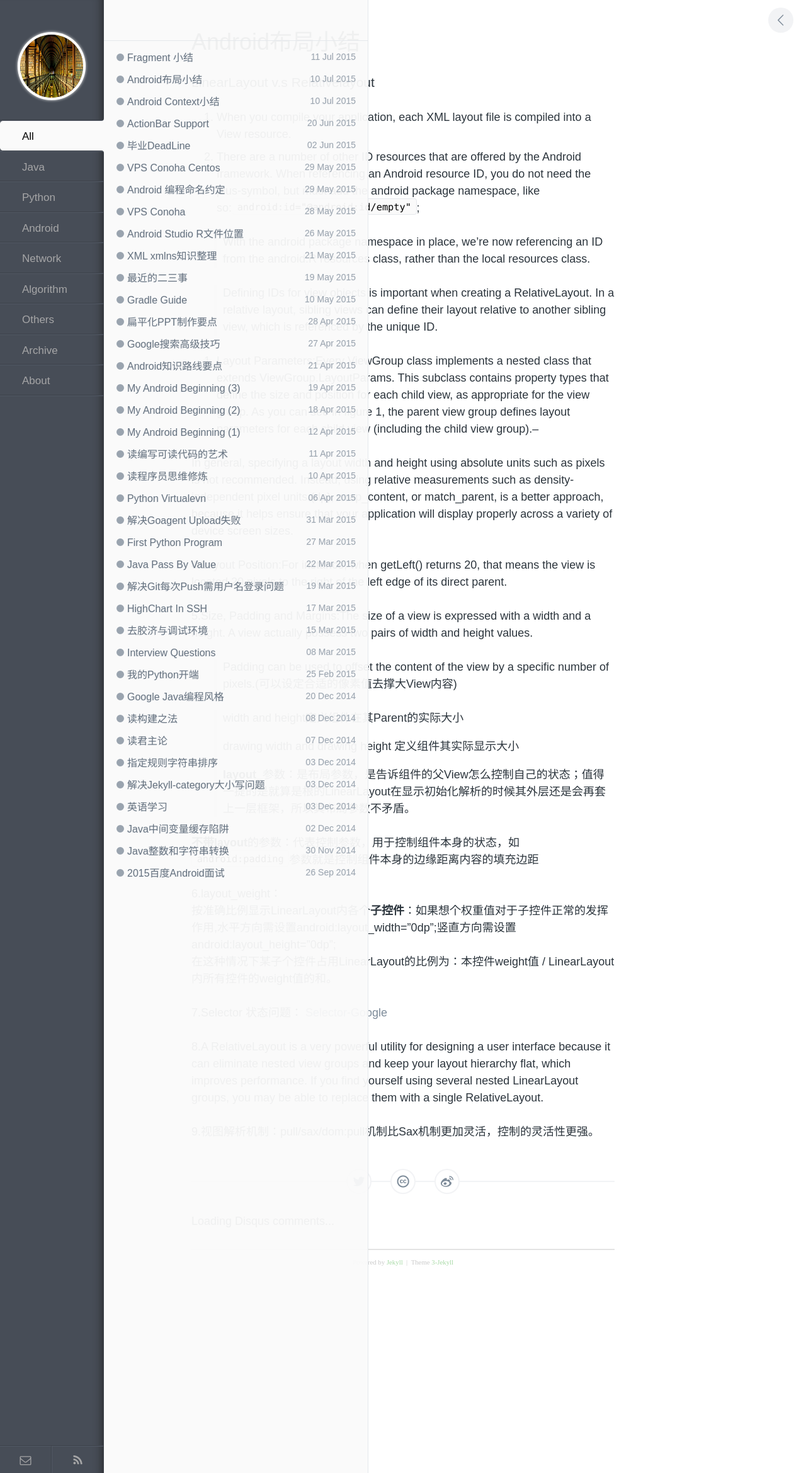
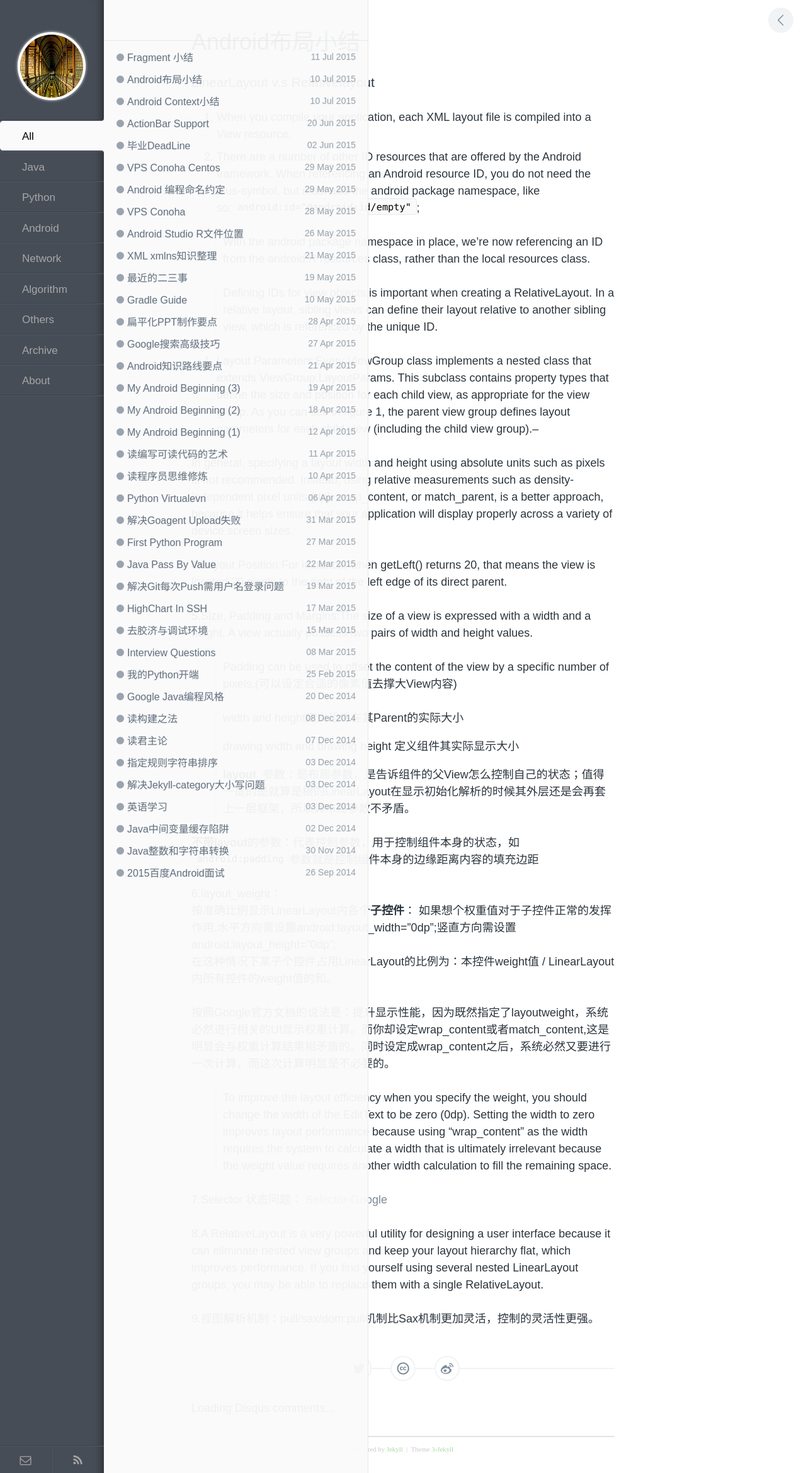
Before and after one commit to enlipan/enlipan.github.io, a Jekyll site: the page built from _posts/2015-7-10-about-layout-android.md, in a window 1280 px wide. Shown: the whole page at 63% size. Built offline with Jekyll 4.4.1, drawn with Linux system fonts in a browser that asks for light colours; comment, search, counter and statistics services are not loaded.

Commit message:
modify layout weight

```diff
--- a/_posts/2015-7-10-about-layout-android.md
+++ b/_posts/2015-7-10-about-layout-android.md
@@ -34,8 +34,13 @@ In general, specifying a layout width and height using absolute units such as pi
 **不带layout**的参数：代表控制参数，用于控制组件本身的状态，如`android:padding`参数就是控制组件本身的边缘距离内容的填充边距
 
 6.layout_weight：
-按准确比例显示LinearLayout内各个**子控件**：如果想个权重值对于子控件正常的发挥作用,水平方向需设置android:layout\_width="0dp";竖直方向需设置android:layout\_height="0dp";
+按准确比例显示LinearLayout内各个**子控件**：
+如果想个权重值对于子控件正常的发挥作用,水平方向需设置android:layout\_width="0dp";竖直方向需设置android:layout\_height="0dp";
 在这种情况下某子个控件占用LinearLayout的比例为：本控件weight值 / LinearLayout内所有控件的weight值的和。
+
+按照Google官方文档的说法是：提升显示性能，因为既然指定了layoutweight，系统必然进行相关的UI显示权重计算。而你却设定wrap\_content或者match\_content,这是明显会与权重计算结果相矛盾的。同时设定成wrap\_content之后，系统必然又要进行一次计算，而这次计算明显是不必要的。
+
+> To improve the layout efficiency when you specify the weight, you should change the width of the EditText to be zero (0dp). Setting the width to zero improves layout performance because using "wrap_content" as the width requires the system to calculate a width that is ultimately irrelevant because the weight value requires another width calculation to fill the remaining space.
 
 7.Selector 状态问题：
 [Selector-Google](http://developer.android.com/guide/topics/resources/color-list-resource.html)
```
